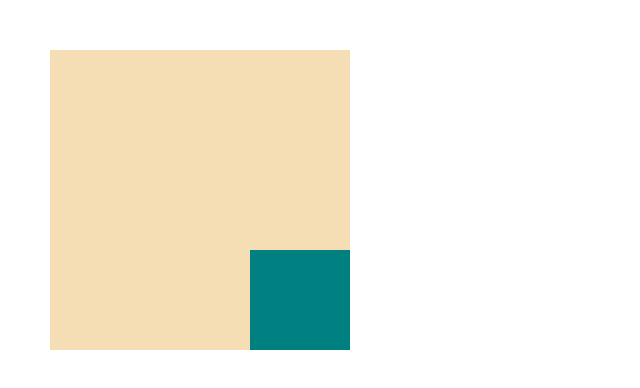
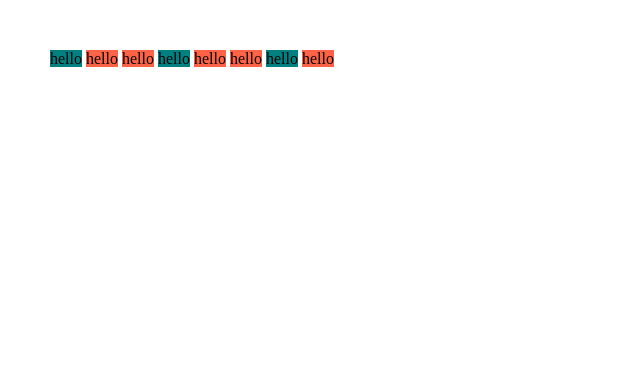
Before and after one commit to bourbon0610/TIL, a plain HTML site: page cocoa_clone/home.html in a window 1280 px wide. Shown: the top 388 px of the page, without its empty margins (0-640 px from the left). Drawn offline with Linux system fonts and the light colour scheme.

Commit message:
Pseudu selectors

```diff
--- a/cocoa_clone/home.html
+++ b/cocoa_clone/home.html
@@ -4,37 +4,39 @@
     <link
       rel="shortcut icon"
       sizes="16x16 32x32 64x64"
-        href="https://nomadcoders.co/m.png"/>
-        <title>
-            Test Times
-        </title>
-        <meta name="description" content="This is website."/>
-        <meta charset="utf-8"/>
-        <link href="style.css" rel="stylesheet"/>
+      href="https://nomadcoders.co/m.png"
+    />
+    <title>Test Times</title>
+    <meta name="description" content="This is website." />
+    <meta charset="utf-8" />
+    <link href="style.css" rel="stylesheet" />
     <style>
       body {
         height: 1000vh;
         margin: 50px;
       }
       div {
+        width: 150px;
+        height: 150px;
+        background-color: wheat;
         position: relative;
-                width: 300px;
-                height: 300px;
-                background-color: wheat;
       }
-            .green {
+      span {
+        background-color: tomato;
+      }
+      span:nth-child(3n + 1) {
         background-color: teal;
-                height: 100px;
-                width: 100px;
-                position: absolute;
-                bottom: 0;
-                right: 0;
       }
     </style>
   </head>
   <body>
-       <div>
-           <div class="green"></div>
-       </div>
+    <span>hello</span>
+    <span>hello</span>
+    <span>hello</span>
+    <span>hello</span>
+    <span>hello</span>
+    <span>hello</span>
+    <span>hello</span>
+    <span>hello</span>
   </body>
 </html>
```
Lines whose indentation alone changed are shown as unchanged.
